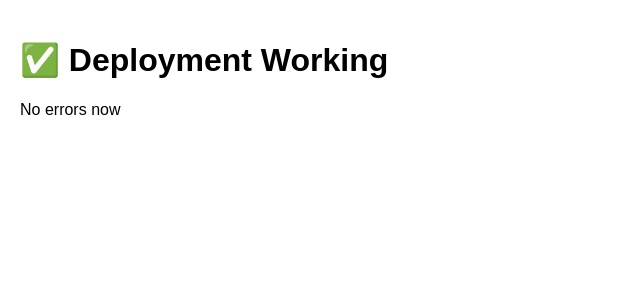
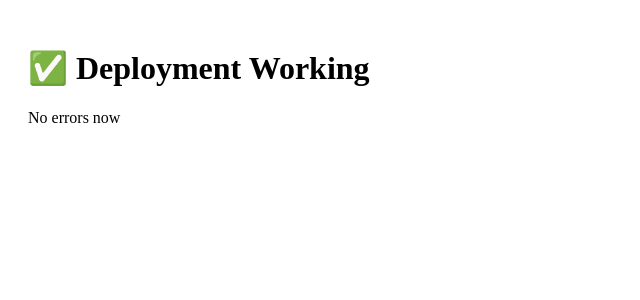
Before and after one commit to Royalabhay/E-invite-builderr, a Next.js app: page / in a window 1280 px wide. Shown: the top 300 px of the page, without its empty margins (0-640 px from the left). Built offline with nearby package versions, Linux system fonts and the light colour scheme.

Commit message:
Update layout.tsx

```diff
--- a/app/layout.tsx
+++ b/app/layout.tsx
@@ -1,10 +1,7 @@
-
-export default function RootLayout({ children }: { children: React.ReactNode }) {
+export default function RootLayout({ children }: any) {
   return (
     <html>
-      <body style={{ margin: 0, fontFamily: "Arial" }}>
-        {children}
-      </body>
+      <body>{children}</body>
     </html>
   );
 }
```
